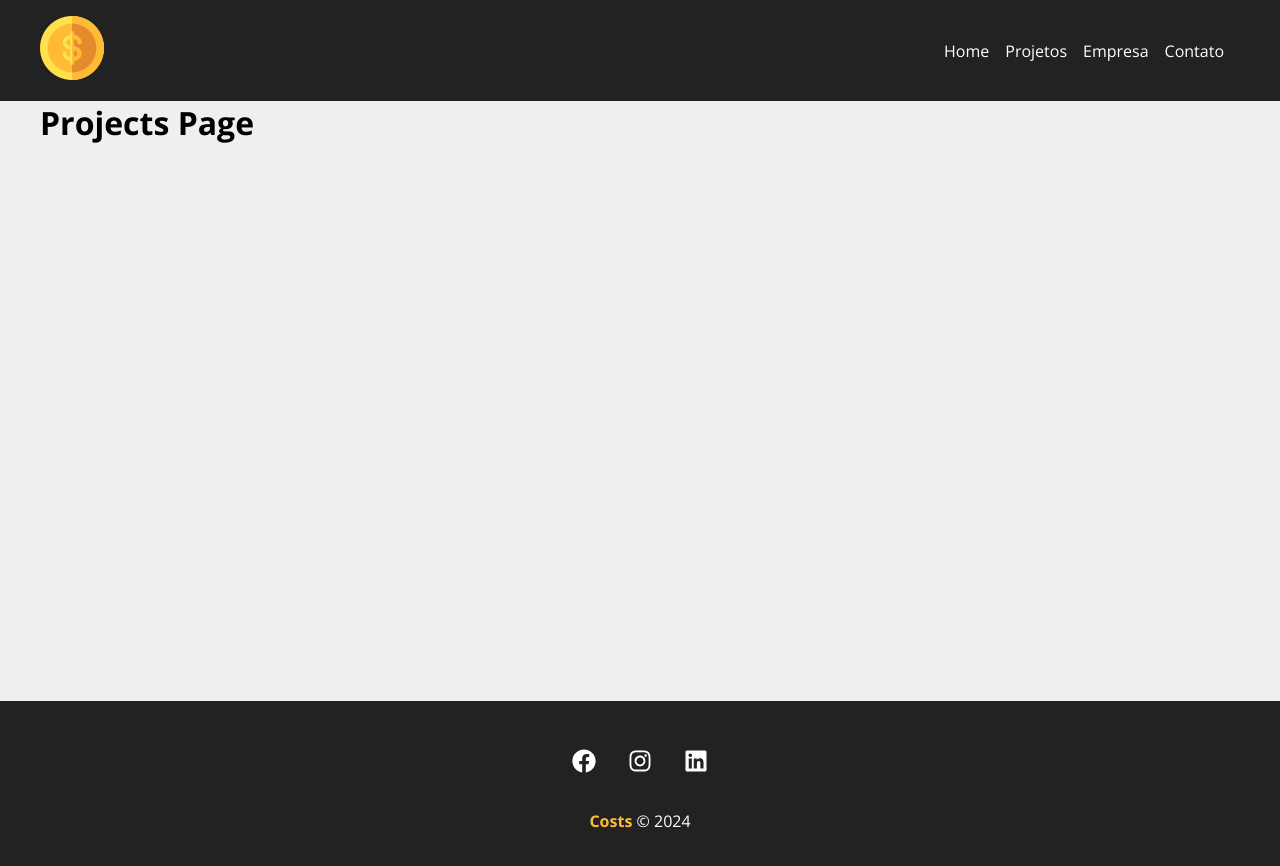
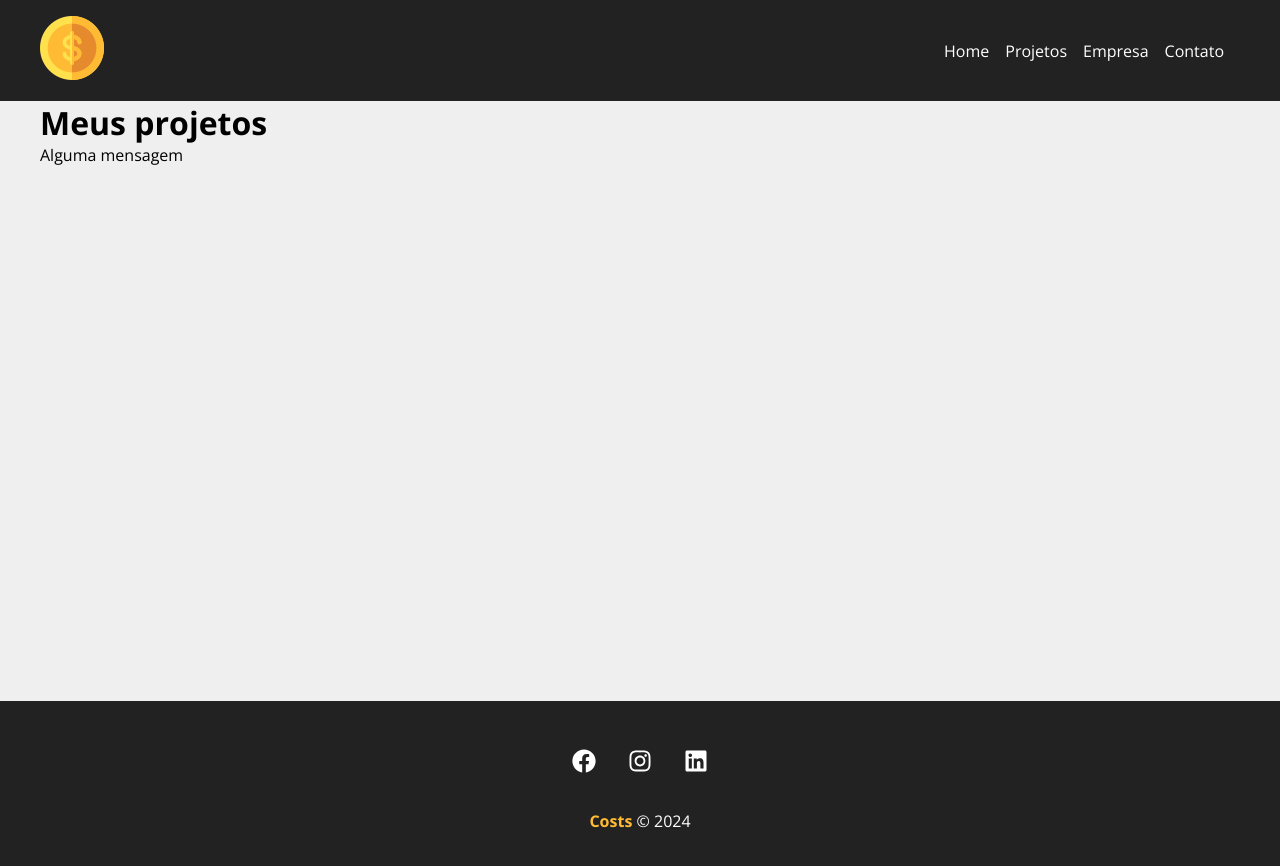
Before and after one commit to nayarakarinearaujo/costs, a React (Create React App) app: page /projects in a window 1280 px wide. Shown: the top 866 px of the page. Built offline with nearby package versions, Linux system fonts and the light colour scheme.

Commit message:
Adicionando Message

```diff
--- a/package.json
+++ b/package.json
@@ -8,13 +8,14 @@
     "@testing-library/user-event": "^13.5.0",
     "react": "^18.3.1",
     "react-dom": "^18.3.1",
+    "react-icons": "^5.3.0",
     "react-router-dom": "^6.26.1",
     "react-scripts": "5.0.1",
     "web-vitals": "^2.1.4"
   },
   "scripts": {
     "start": "react-scripts start",
-    "backend" : "json-server --watch db.json --port 5000",
+    "backend": "json-server --watch db.json --port 5000",
     "build": "react-scripts build",
     "test": "react-scripts test",
     "eject": "react-scripts eject"
--- /dev/null
+++ b/src/components/layout/Message.js
@@ -0,0 +1,16 @@
+import { useState, useEffect} from 'react'
+import React from 'react'
+import styles from './Message.modulo.css'
+
+function Message({ type, msg }) {
+
+    const [visible, setVisible] = useState(false)
+
+    return (
+        <div
+            className={`${styles.message}
+    ${styles[type]}`}>{msg}</div>
+    )
+}
+
+export default Message
--- /dev/null
+++ b/src/components/layout/Message.modulo.css
@@ -0,0 +1,21 @@
+.message {
+    width: 100%;
+    padding: 1em;
+    border: 1px solid #000;
+    margin: 0 auto;
+    text-align: center;
+    margin-bottom: 2em;
+    border-radius: 5px;
+}
+
+.success {
+    color: #155724;
+    background-color: #D4EDDA;
+    border-color: #C3E6CB;
+}
+
+.error {
+    color: #721C24;
+    background-color: #f8d7da;
+    border-color: #f5c6cb;
+}
--- a/src/components/pages/Projects.js
+++ b/src/components/pages/Projects.js
@@ -1,9 +1,11 @@
 import React from 'react';
+import Message from '../layout/Message';
 
 function Projects() {
   return (
     <div>
-      <h1>Projects Page</h1>
+      <h1>Meus projetos</h1>
+      <Message msg="Alguma mensagem"/>
     </div>
   );
 }
```
Also changed, not shown: 1 other file (tests, documents, lock files or other folders).
